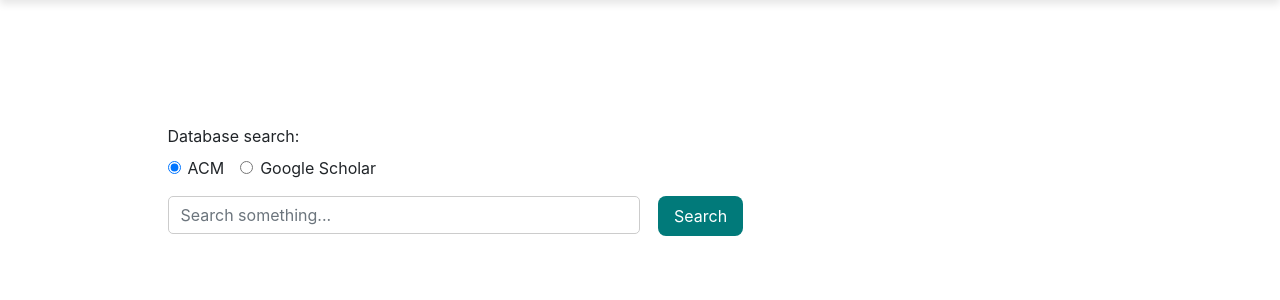
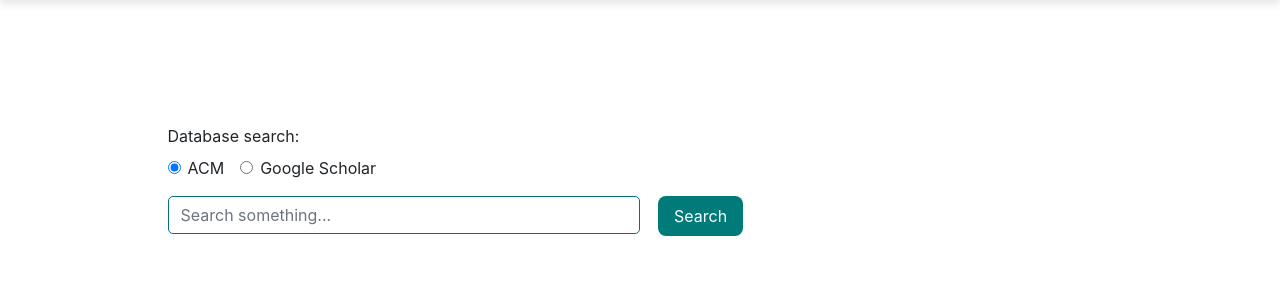
Before and after one commit to ruokokoski/ohtu-miniprojekti, a Flask app: page / in a window 1280 px wide. Shown: the part 118-418 px from the top of the page. Run offline with Flask 3, Linux system fonts and the light colour scheme; some libraries are stand-ins or nearby versions.

Commit message:
edit create form

```diff
--- a/src/app.py
+++ b/src/app.py
@@ -160,7 +160,6 @@ def from_search_new_reference(result_id):
         entry_type = reference['entry_type']
         field_profiles = Reference.FIELD_PROFILES.get(entry_type, {})
 
-
         # Jos Bibtex-tietueessa on tuntematon entry_type, näytetään virhe
         if not entry_type or entry_type not in Reference.FIELD_PROFILES:
             error_message = (
--- a/src/static/scripts.js
+++ b/src/static/scripts.js
@@ -161,7 +161,6 @@ function capitalizeFirstLetter(string) {
     return string.charAt(0).toUpperCase() + string.slice(1);
 }
 
-
 function addNewAuthor() {
     var firstName = document.getElementById("first_name");
     var lastName = document.getElementById("last_name");
--- a/src/static/style.css
+++ b/src/static/style.css
@@ -81,6 +81,7 @@
     cursor: pointer;
 }
 
+
 /* Form Styles */
 h3 {
     font-size: 16px;
@@ -97,7 +98,6 @@ h3 {
     border-radius: 8px;
     text-align: left;
 }
-
 /* Kenttäsyöte (input) */
 .form-control {
     width: 100%;
@@ -105,6 +105,7 @@ h3 {
     border: 1px solid #ccc;
     border-radius: 5px;
     transition: border 0.3s ease-in-out;
+    border-color: #076f7c;
 }
 
 .form-control:focus {
@@ -118,25 +119,21 @@ h3 {
     text-align: right;
     margin-right: 8px; /* Lisää hieman väliä */
 }
-
 .form-group input {
     display: inline-block;
     width: 65%; /* Kenttäsyöte vie 65% tilasta */
 }
-
 /* Kenttien asettelu responsiiviseksi */
 @media (max-width: 768px) {
     .form-group {
         flex-direction: column;
         align-items: flex-start;
     }
-
     .form-group label {
         width: 100%; /* Kenttäotsikko vie koko leveyden pienillä näytöillä */
         text-align: left;
         margin-bottom: 5px;
     }
-
     .form-group input {
         width: 100%; /* Kenttä vie koko leveyden pienillä näytöillä */
     }
@@ -151,19 +148,16 @@ h3 {
     box-shadow: 0px 4px 8px rgba(0, 0, 0, 0.1); /* Pehmeä varjo */
     margin-bottom: 20px;
 }
-
 .author-container h3 {
     font-size: 18px;
     color: #04151b;
     margin-bottom: 10px;
 }
-
 .author-container .row {
     display: flex;
     justify-content: space-between;
     align-items: center;
 }
-
 .author-container .col {
     flex: 1;
     margin-right: 10px;
@@ -179,7 +173,6 @@ h3 {
     font-weight: bold;
     color: #333;
 }
-
 .author-container .form-control {
     width: 100%;
     padding: 8px 12px;
@@ -187,7 +180,6 @@ h3 {
     border: 1px solid #ccc;
     margin-bottom: 10px; /* Väli kentän ja napin välillä */
 }
-
 /* Button */
 .author-container .btn-primary {
     background-color: #017a7a;
@@ -196,11 +188,9 @@ h3 {
     padding: 10px 15px;
     cursor: pointer;
 }
-
 .author-container .btn-primary:hover {
     background-color: #015e5e;
 }
-
 
 
 /* Button Styles */
--- a/src/templates/new_reference.html
+++ b/src/templates/new_reference.html
@@ -20,9 +20,9 @@ New reference
                 <div class="form-group">
                     <label for="entry_type"><b>Entry type:</b></label>
                     <select name="entry_type" id="entry_type" required>
-                        <option value="" disabled selected>select entry type
+                        <option value="" disabled selected>select entry type</option>
                         {% for entry_type in field_profiles.keys() %}
-                            <option value="{{entry_type}}"> {{entry_type}}
+                            <option value="{{ entry_type }}">{{ entry_type }}</option>
                         {% endfor %}
                     </select>
                 </div>
--- a/src/templates/popup_new_search_reference.html
+++ b/src/templates/popup_new_search_reference.html
@@ -4,12 +4,10 @@
             <span class="popup-close" onclick="closeAddReferencePopup()">&times;</span>
 
             {% if error_message %}
-            <!-- Virheviesti näkyy, jos on virhe -->
             <div class="alert alert-danger" role="alert">
                 {{ error_message }}
             </div>
             {% else %}
-            <!-- Lomake näkyy vain, jos ei ole virhettä -->
             <h2>Add new reference</h2>
             <form action="/popup_new_search_reference/{{ result_id }}" method="post">
                 <input type="hidden" name="entry_type" value="{{ entry_type }}">
```
Also changed, not shown: src/tests/test_routes.py (+1 -1 lines).
